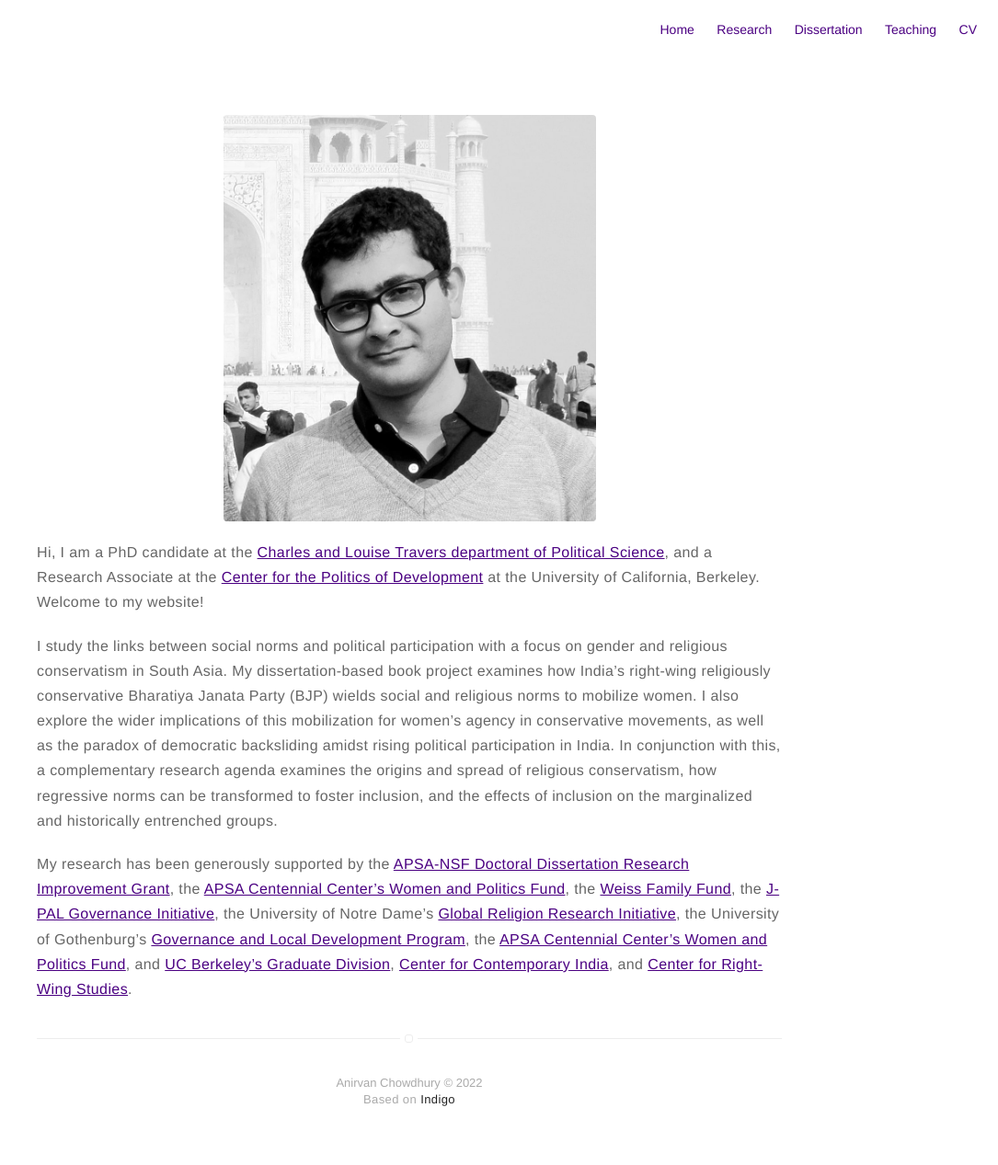
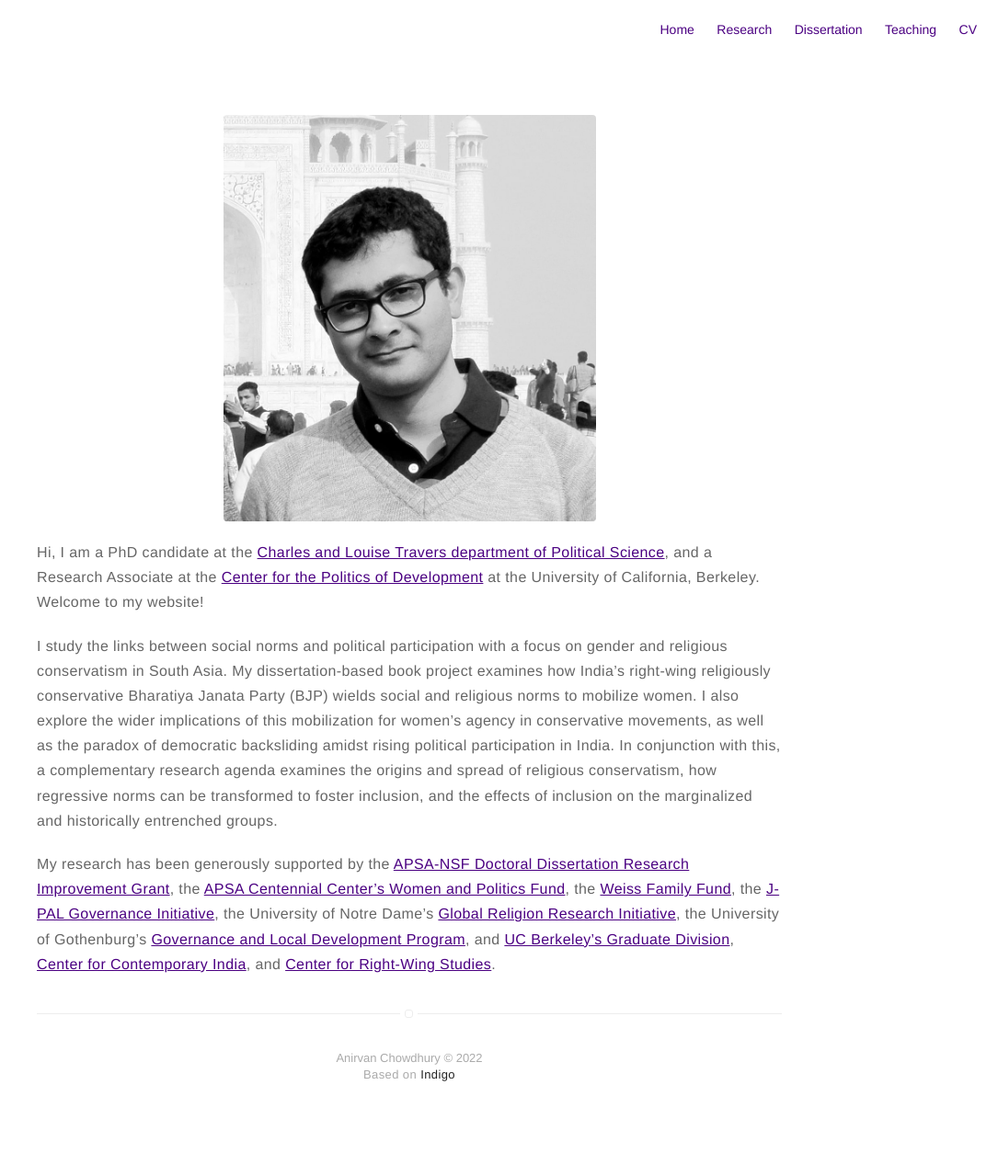
Before and after one commit to anirvanchowdhury/anirvanchowdhury.github.io, a Jekyll site: the page built from about.md, in a window 1280 px wide. Shown: the whole page at 92% size, without its empty margins (195-1280 px from the left). Built offline with Jekyll 4.4.1, drawn with Linux system fonts in a browser that asks for light colours; after the commit the page ends 1240 px from its top, so only the background shows below that.

Commit message:
Update about.md

```diff
--- a/about.md
+++ b/about.md
@@ -8,7 +8,7 @@ Hi, I am a PhD candidate at the [Charles and Louise Travers department of Politi
 
 I study the links between social norms and political participation with a focus on gender and religious conservatism in South Asia. My dissertation-based book project examines how India's right-wing religiously conservative Bharatiya Janata Party (BJP) wields social and religious norms to mobilize women. I also explore the wider implications of this mobilization for women's agency in conservative movements, as well as the paradox of democratic backsliding amidst rising political participation in India. In conjunction with this, a complementary research agenda examines the origins and spread of religious conservatism, how regressive norms can be transformed to foster inclusion, and the effects of inclusion on the marginalized and historically entrenched groups.
 
-My research has been generously supported by the [APSA-NSF Doctoral Dissertation Research Improvement Grant](https://www.apsanet.org/ddrig), the [APSA Centennial Center's Women and Politics Fund](https://connect.apsanet.org/centennialcenter/research-grants/), the [Weiss Family Fund](https://bfi.uchicago.edu/the-weiss-fund/), the [J-PAL Governance Initiative](https://www.povertyactionlab.org/initiative/governance-initiative), the University of Notre Dame's [Global Religion Research Initiative](https://grri.nd.edu/), the University of Gothenburg's [Governance and Local Development Program](https://gld.gu.se/), the [APSA Centennial Center's Women and Politics Fund](https://connect.apsanet.org/centennialcenter/research-grants/), and [UC Berkeley's Graduate Division](https://grad.berkeley.edu/), [Center for Contemporary India](https://indiacenter.berkeley.edu/), and [Center for Right-Wing Studies](https://crws.berkeley.edu/).
+My research has been generously supported by the [APSA-NSF Doctoral Dissertation Research Improvement Grant](https://www.apsanet.org/ddrig), the [APSA Centennial Center's Women and Politics Fund](https://connect.apsanet.org/centennialcenter/research-grants/), the [Weiss Family Fund](https://bfi.uchicago.edu/the-weiss-fund/), the [J-PAL Governance Initiative](https://www.povertyactionlab.org/initiative/governance-initiative), the University of Notre Dame's [Global Religion Research Initiative](https://grri.nd.edu/), the University of Gothenburg's [Governance and Local Development Program](https://gld.gu.se/), and [UC Berkeley's Graduate Division](https://grad.berkeley.edu/), [Center for Contemporary India](https://indiacenter.berkeley.edu/), and [Center for Right-Wing Studies](https://crws.berkeley.edu/).
 
 <!---
 ### Research
```
